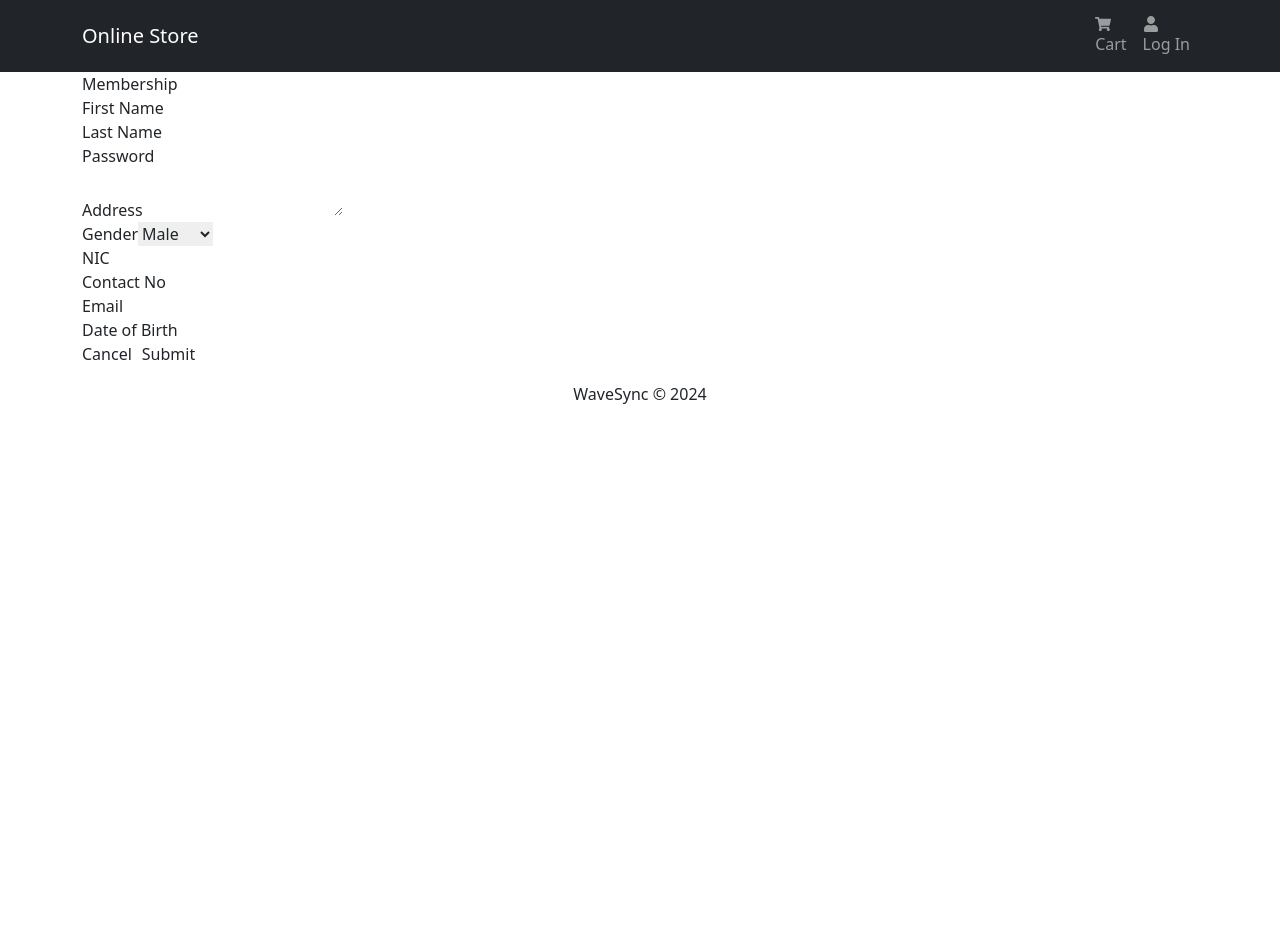
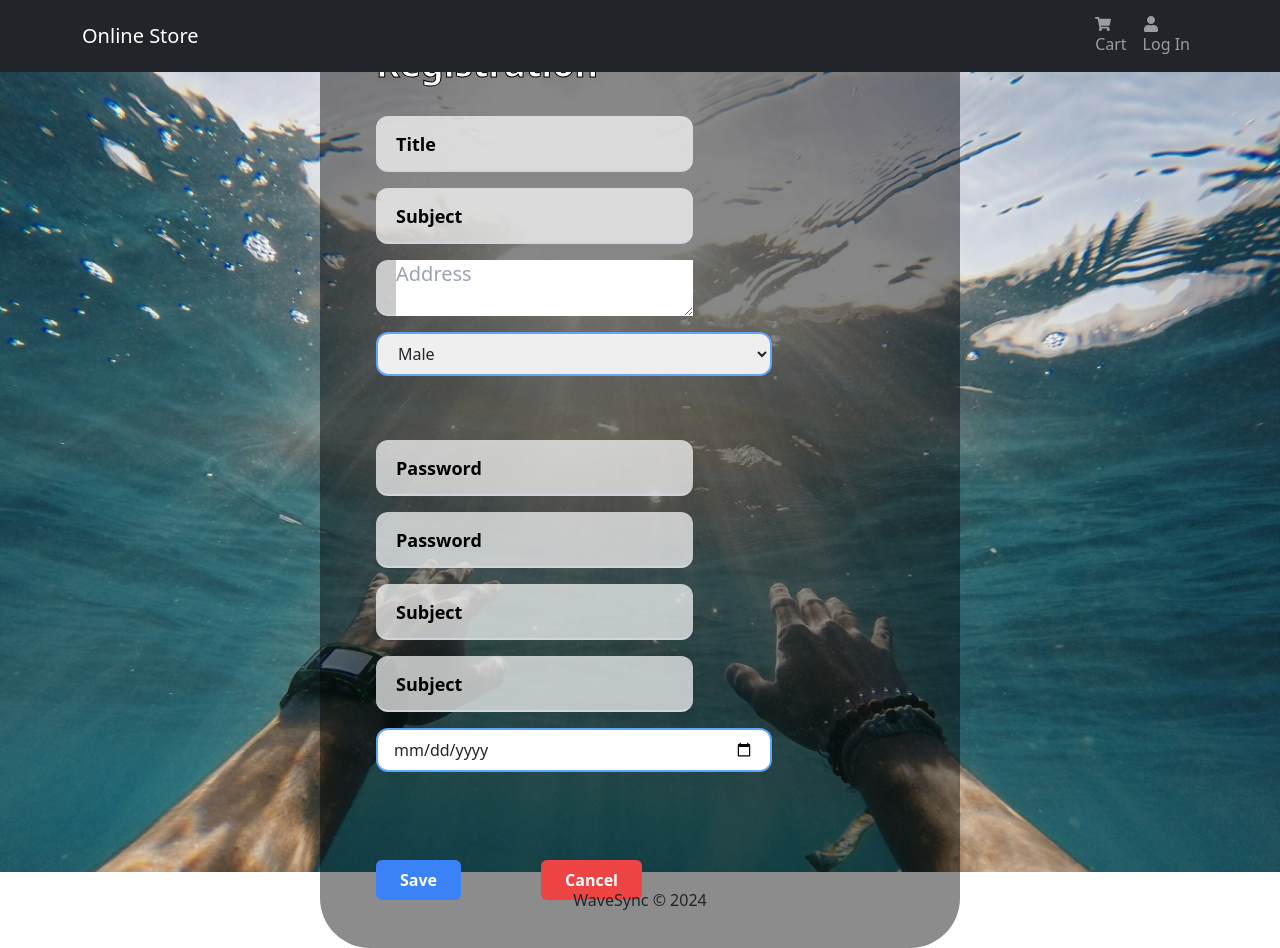
Before and after one commit to IT22148254/MLB_WD_ITP24_B3_13, a React (Create React App) app in the folder frontend/: page /mr in a window 1280 px wide. Before the commit the page ends 800 px from the top, so only its background shows below. Built offline with nearby package versions, Linux system fonts and the light colour scheme.

Commit message:
Update member registration.jsx

```diff
--- a/frontend/src/Components/Membership/User/member registration.jsx
+++ b/frontend/src/Components/Membership/User/member registration.jsx
@@ -5,19 +5,30 @@ import Swal from "sweetalert2";
 import axios from "axios";
 import DatePicker from 'react-datepicker';
 import 'react-datepicker/dist/react-datepicker.css';
+import bg from "../../../Images/package_bg.jpg";
+
 const MemberRegistration = () => {
+
+  const bgStyle = {
+    backgroundImage: `url(${bg})`,
+    backgroundSize: "cover",
+    height: "100vh",
+
+  }
 
   const [Fname, setFname] = useState('');
   const [Lname, setLname] = useState('');
   const [Address, setAddress] = useState('');
   const [Gender, setGender] = useState('male');
   const [Password, setPassword] = useState('')
+  const [confirmPassword, setConfirmPassword] = useState('')
   const [NIC, setNIC] = useState('');
   const [phone, setPhone] = useState('');
   const [Email, setEmail] = useState('');
   const [Dob, setDob] = useState(null);
+  const [AccLevel, setAccLevel] = useState('customer')
+
   const [passwordError, setPasswordError] = useState('');
-
   const [nicerror, setNicError] = useState('')
   const [phoneerror, setPhoneError] = useState('')
   const [emailerror, setEmailError] = useState('')
@@ -143,7 +154,7 @@ const MemberRegistration = () => {
 
 
     // Passwords match, proceed with form submission
-        const customer = {Fname, Lname, Address, Gender, NIC, phone, Email, Dob}
+    const customer = { Fname, Lname, Address, Gender, NIC, phone, Email, Dob, AccLevel }
 
     // const response = await fetch('http://localhost:8000/register', {
     //   method: 'POST',
@@ -214,105 +225,129 @@ const MemberRegistration = () => {
 
 
   return (
-        <section>
-            <Container>
-                <div className="title">Membership</div>
-                <form onSubmit={handleSubmit}>
-                    <div>
-                        <label htmlFor="Fname">First Name</label>
+    <div className="flex h-full justify-center items-center" style={bgStyle}>
+      <div className="bg-black/45 w-1/2 rounded-[50px] py-12 px-14 gap -inset-y-8">
+        <p className="text-4xl text-white font-bold align-top mb-8" style={{ WebkitTextStroke: '1px black' }} >Registration</p>
+        <form className="space-y-4" onSubmit={handleSubmit}>
+          <div className="flex flex-col gap-y-4">
+            <div className="flex justify-between items-center">
               <input
                 type="text"
-                            id="Fname"
+                id="Name"
+                name="First Name"
                 value={Fname}
-                            onChange={(e) => setFname(e.target.value)}
+                onChange={(e)=>setFname(e.target.value)}
+                className="w-3/5 bg-white/70 h-14 rounded-xl placeholder:text-black placeholder:font-semibold placeholder:text-lg
+                          pl-5 text-xl border-b-2 border-gray-300 focus:outline-none focus:border-green-500"
+                placeholder="Title"
+                required />
+            </div>
+            <div className="add-promo-row">
+              <input
+                type="text"
+                id="Last Name"
+                name="password"
+                value={Lname}
+                onChange={(e)=>setLname(e.target.value)}
+                className="w-3/5 bg-white/70 h-14 rounded-xl placeholder:text-black placeholder:font-semibold placeholder:text-lg
+                          pl-5 text-xl border-b-2 border-gray-300 focus:outline-none focus:border-green-500"
+                placeholder="Subject"
+                required />
+            </div>
+
+            <div className="w-3/5 bg-white/70 h-14 rounded-xl placeholder:text-black placeholder:font-semibold placeholder:text-lg
+                          pl-5 text-xl border-b-2 border-gray-300 focus:outline-none focus:border-green-500">
+              <textarea value={Address} onChange={(e)=>setAddress(e.target.value)} placeholder="Address" className="w-full max-w-full min-w-full"></textarea>
+            </div>
+            <div className="flex items-center mb-12">
+                        <select
+                            id="TimeSlot"
+                            className="w-3/4 px-3 py-2 border-2 border-blue-400 rounded-xl"
+                            value={Gender}
+                            placeholder="Gender"
+                            onChange={(e) => setGender(e.target.value)}
+                        >
+                            <option value="8.30-10.30">Male</option>
+                            <option value="10.30-12.30">Female</option>
+                        </select>
+              </div>
+              <div className="add-promo-row">
+              <input
+                type="text"
+                id="subject"
+                name="password"
+                value={Password}
+                onChange={handlePasswordChange}
+                className="w-3/5 bg-white/70 h-14 rounded-xl placeholder:text-black placeholder:font-semibold placeholder:text-lg
+                          pl-5 text-xl border-b-2 border-gray-300 focus:outline-none focus:border-green-500"
+                placeholder="Password"
+                required />
+            </div>
+            <div className="add-promo-row">
+              <input
+                type="text"
+                id="subject"
+                name="password"
+                value={Password}
+                onChange={handlePasswordChange}
+                className="w-3/5 bg-white/70 h-14 rounded-xl placeholder:text-black placeholder:font-semibold placeholder:text-lg
+                          pl-5 text-xl border-b-2 border-gray-300 focus:outline-none focus:border-green-500"
+                placeholder="Password"
+                required />
+            </div>
+
+            <div className="add-promo-row">
+              <input
+                type="email"
+                id="subject"
+                name="password"
+                value={Email}
+                onChange={handleEmailChange}
+                className="w-3/5 bg-white/70 h-14 rounded-xl placeholder:text-black placeholder:font-semibold placeholder:text-lg
+                          pl-5 text-xl border-b-2 border-gray-300 focus:outline-none focus:border-green-500"
+                placeholder="Subject"
+                required />
+            </div>
+            <div className="add-promo-row">
+              <input
+                type="email"
+                id="subject"
+                name="password"
+                value={phone}
+                onChange={handlePhoneChange}
+                className="w-3/5 bg-white/70 h-14 rounded-xl placeholder:text-black placeholder:font-semibold placeholder:text-lg
+                          pl-5 text-xl border-b-2 border-gray-300 focus:outline-none focus:border-green-500"
+                placeholder="Subject"
+                required />
+            </div>
+            <div className="flex items-center mb-12">
+                        <input
+                            type="date"
+                            dateFormat="dd/mm/yyyy"
+                            id="Date"
+                            name="Details"
+                            value={Date}
+                            onChange={(e) => setDob(e.target.value)}
+                            className="w-3/4 px-3 py-2 border-2 border-blue-400 rounded-xl"
+                            placeholder="Dob"
+                            required
                         />
                     </div>
+
+
+            <div class="add-promo-row">
+              <div className="add-promo-btns">
                 <div>
-                        <label htmlFor="Lname">Last Name</label>
-                        <input
-                            type="text"
-                            id="Lname"
-                            value={Lname}
-                            onChange={(e) => setLname(e.target.value)}
-                        />
+                  {/* <button type='submit' className='primary__btn submit create-btn'>Create</button> */}
+                  <button type='submit' className="bg-blue-500 hover:bg-blue-700 text-white font-bold py-2 px-4 rounded mt-4 mr-10">Save</button>
+                  <button type='reset' className="bg-red-500 hover:bg-red-700 text-white font-bold py-2 px-4 rounded mt-4 ml-10 ">Cancel</button>
                 </div>
-                    <div>
-                        <label htmlFor="Lname">Password</label>
-                        <input
-                            type="password"
-                            id="Lname"
-                            value={Lname}
-                            onChange={handlePasswordChange}
-                        />
               </div>
-                    <div>
-                        <label htmlFor="Address">Address</label>
-                        <textarea
-                            id="Address"
-                            value={Address}
-                            onChange={(e)=>setAddress(e.target.value)}
-                        />
             </div>
-                    <div>
-                        <label htmlFor="Gender">Gender</label>
-                        <select
-                            id="Gender"
-                            value={Gender}
-                            onChange={(e) => setGender(e.target.value)}
-                        >
-                            <option value="male">Male</option>
-                            <option value="female">Female</option>
-                        </select>
           </div>
-                    <div>
-                        <label htmlFor="NIC">NIC</label>
-                        <input
-                            type="text"
-                            id="NIC"
-                            value={NIC}
-                            onChange={handleNicChange}
-                        />
+        </form>
       </div>
-                    {nicerror && <span style={{ color: 'red' }}>{nicerror}</span>}
-                    <div>
-                        <label htmlFor="phone">Contact No</label>
-                        <input
-                            type="number"
-                            id="phone"
-                            value={phone}
-                            onChange={handlePhoneChange}
-                        />
     </div>
-                    {phoneerror && <span style={{ color: 'red' }}>{phoneerror}</span>}
-                    <div>
-                        <label htmlFor="Email">Email</label>
-                        <input
-                            type="Email"
-                            id="Email"
-                            value={Email}
-                            onChange={handleEmailChange}
-                        />
-                    </div>
-                    {emailerror && <span style={{ color: 'red' }}>{emailerror}</span>}
-                    <div>
-                        <label htmlFor="Dob">Date of Birth</label>
-                        <DatePicker
-                            id="Dob"
-                            selected={Dob}
-                            onChange={(date)=>setDob(date)}
-                            dateFormat="dd/MM/yyyy"
-                            maxDate={new Date()} // Set maximum selectable date to current date
-                        />
-                    </div>
-                    {/* {formError && <div style={{ color: 'red' }}>{formError}</div>} */}
-                    <button type='reset' className='secondary__btn' style={{marginRight: '10px'}}>Cancel</button>
-                    <button type="submit">
-                        Submit
-                    </button>
-                </form>
-
-            </Container>
-        </section>
 
   );
 }
```
Lines whose indentation alone changed are shown as unchanged.
